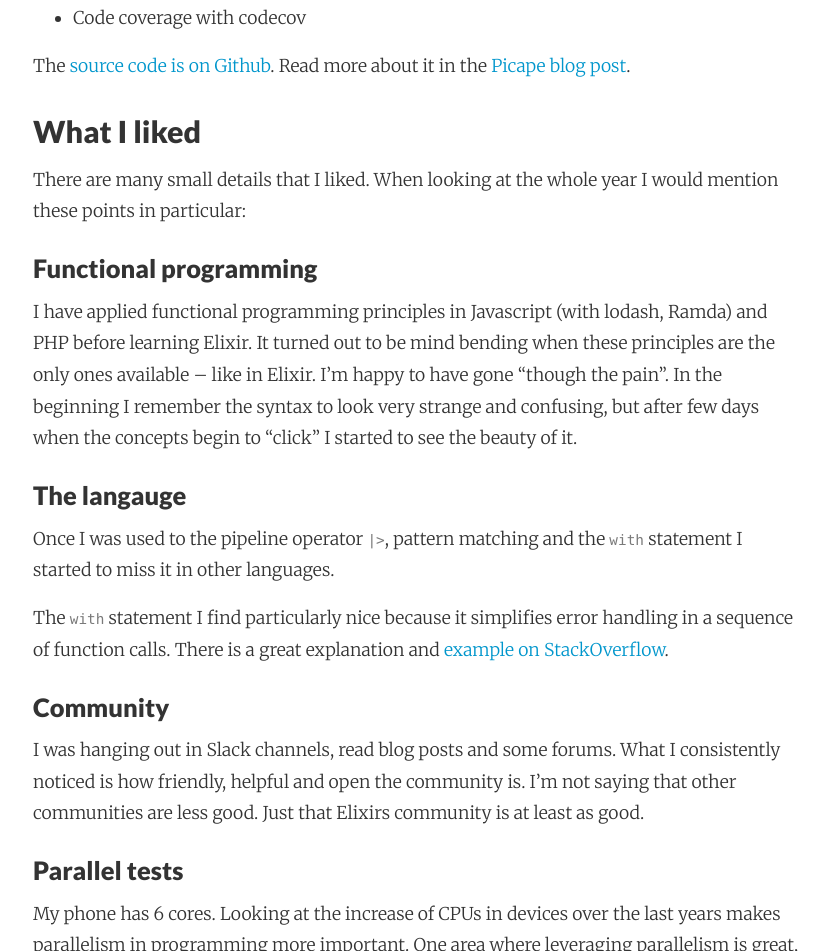
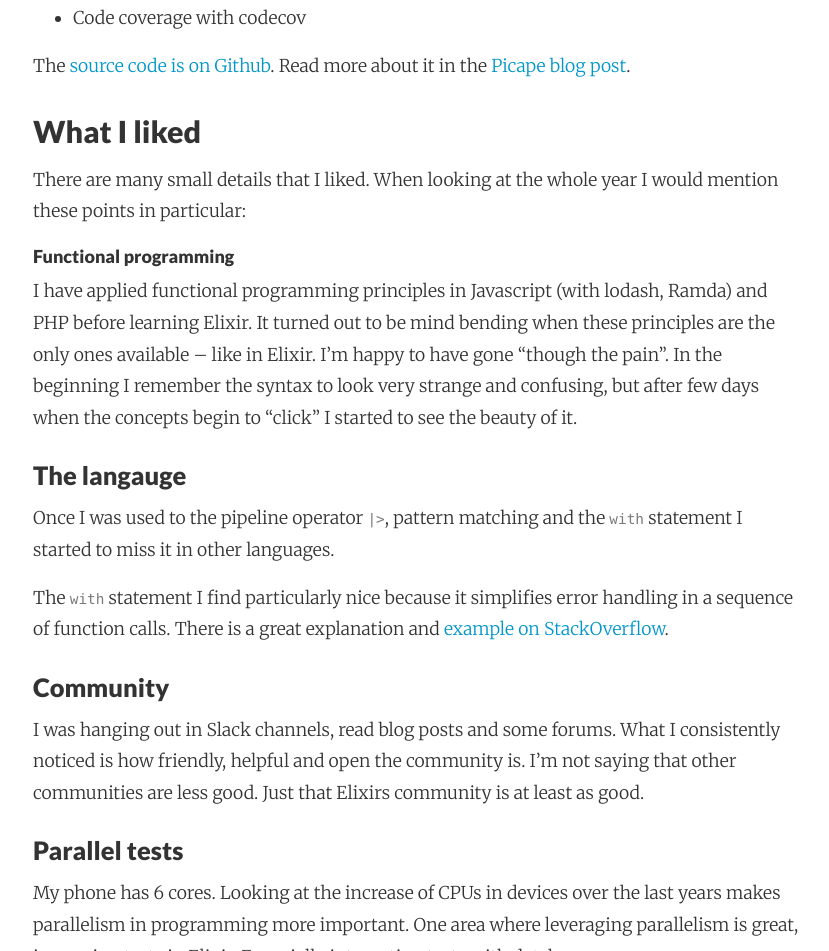
Before and after one commit to adri/adri.github.io, a Jekyll site: the page built from _posts/2017-12-13-learning-elixir-1-year-later.md, in a window 1280 px wide. Shown: the part 3701-4652 px from the top of the page, without its empty margins (223-1052 px from the left). Built offline with Jekyll 4.4.1, drawn with Linux system fonts in a browser that asks for light colours; nearby versions of some CDN libraries; comment, search, counter and statistics services are not loaded.

Commit message:
Autocommit from wiki

```diff
--- a/_posts/2017-12-13-learning-elixir-1-year-later.md
+++ b/_posts/2017-12-13-learning-elixir-1-year-later.md
@@ -79,7 +79,7 @@ The [source code is on Github](https://github.com/adri/picape). Read more about
 ## What I liked
 There are many small details that I liked. When looking at the whole year I would mention these points in particular:
 
-#### Functional programming
+##### Functional programming
 I have applied functional programming principles in Javascript (with lodash, Ramda) and PHP before learning Elixir. It turned out to be mind bending when these principles are the only ones available – like in Elixir. I'm happy to have gone "though the pain". In the beginning I remember the syntax to look very strange and confusing, but after few days when the concepts begin to "click" I started to see the beauty of it.
 
 #### The langauge
```
